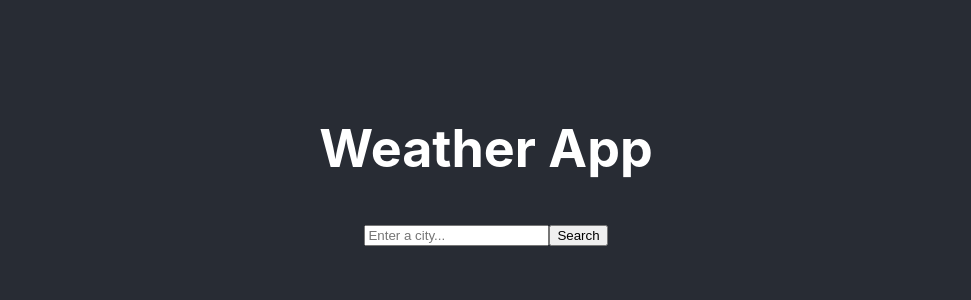
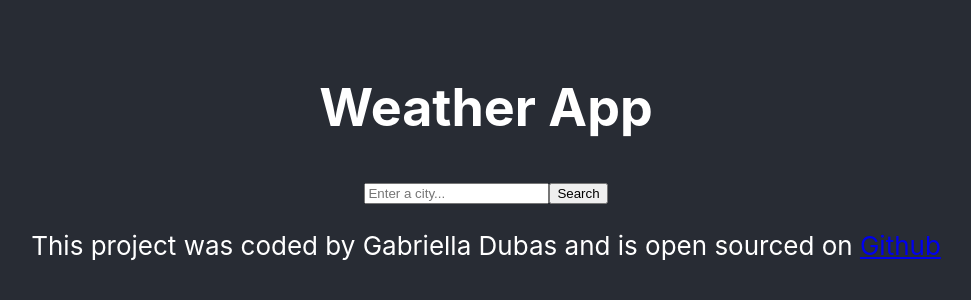
Before and after one commit to Had1na/weather-react, a React (Create React App) app: page / in a window 1280 px wide. Shown: the part 236-536 px from the top of the page, without its empty margins (154-1125 px from the left). Built offline with nearby package versions, Linux system fonts and the light colour scheme.

Commit message:
Added github link

```diff
--- a/src/App.js
+++ b/src/App.js
@@ -7,6 +7,17 @@
       <header className="App-header">
         <h1>Weather App</h1>
         <Weather />
+        <p>
+          {" "}
+          This project was coded by Gabriella Dubas and is open sourced on{" "}
+          <a
+            href="https://github.com/Had1na/weather-react"
+            target="_blank"
+            rel="noreferrer"
+          >
+            Github
+          </a>
+        </p>
       </header>
     </div>
   );
```
